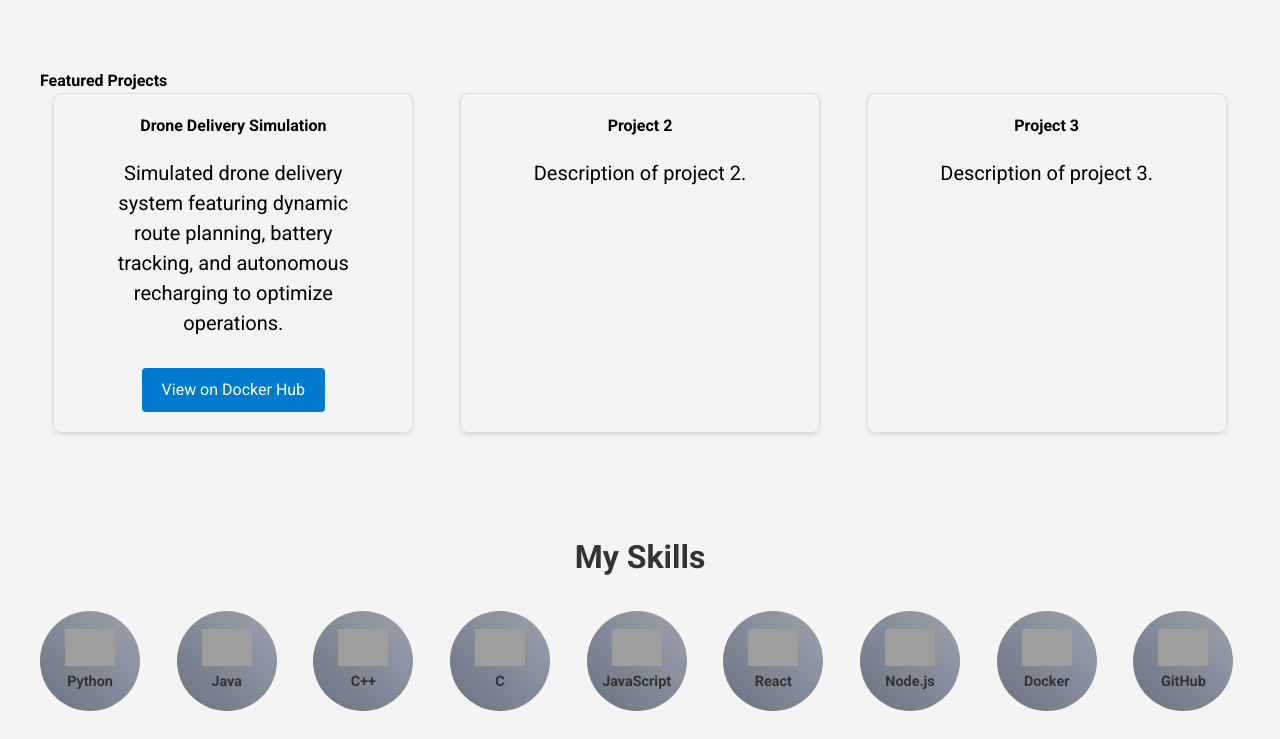
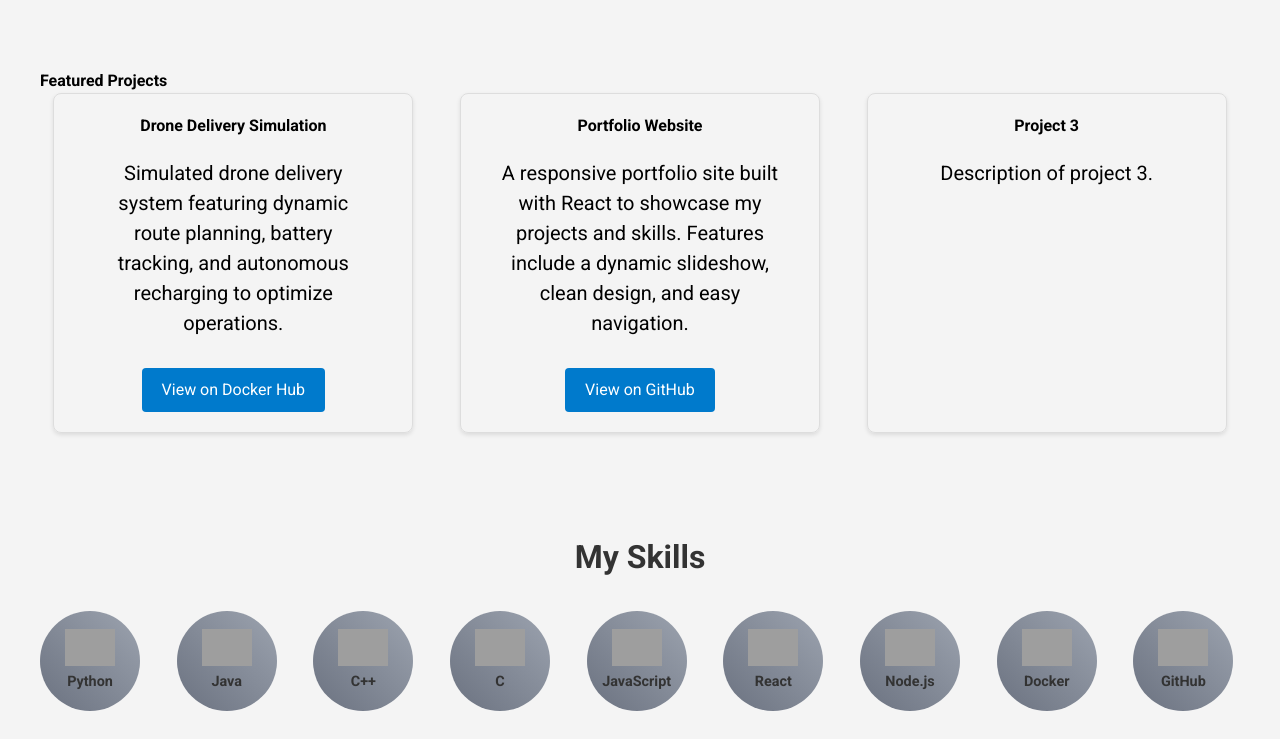
Before and after one commit to danielvu04/vu-dev-website, a React (Create React App) app: page / in a window 1280 px wide. Shown: the part 857-1596 px from the top of the page. Built offline with nearby package versions, Linux system fonts and the light colour scheme; grey boxes are pictures that could not be loaded.

Commit message:
Second project added

```diff
--- a/src/components/FeaturedProjects.js
+++ b/src/components/FeaturedProjects.js
@@ -12,8 +12,12 @@ function FeaturedProjects() {
       dockerLink: 'https://hub.docker.com/repository/docker/vud1394/drone_sim',
     },
     {
-      name: 'Project 2',
-      description: 'Description of project 2.',
+      name: 'Portfolio Website',
+      description: `
+        A responsive portfolio site built with React to showcase my projects and skills.
+        Features include a dynamic slideshow, clean design, and easy navigation.
+      `,
+      githubLink: 'https://github.com/danielvu04/vu-dev-website',
     },
     { name: 'Project 3', description: 'Description of project 3.' },
   ];
@@ -36,6 +40,16 @@ function FeaturedProjects() {
                 View on Docker Hub
               </a>
             )}
+            {project.githubLink && (
+              <a
+                href={project.githubLink}
+                target="_blank"
+                rel="noopener noreferrer"
+                className="github-link"
+              >
+                View on GitHub
+              </a>
+            )}
           </div>
         ))}
       </div>
--- a/src/styles/Featured-Projects.css
+++ b/src/styles/Featured-Projects.css
@@ -29,6 +29,17 @@
   text-align: center;
 }
 
+.github-link {
+  display: inline-block;
+  margin-top: 10px;
+  padding: 10px 20px;
+  background: #007acc;
+  color: #fff;
+  text-decoration: none;
+  border-radius: 4px;
+  text-align: center;
+}
+
 @media (max-width: 768px) {
   .projects {
     flex-direction: column; /* Stacks items vertically */
```
